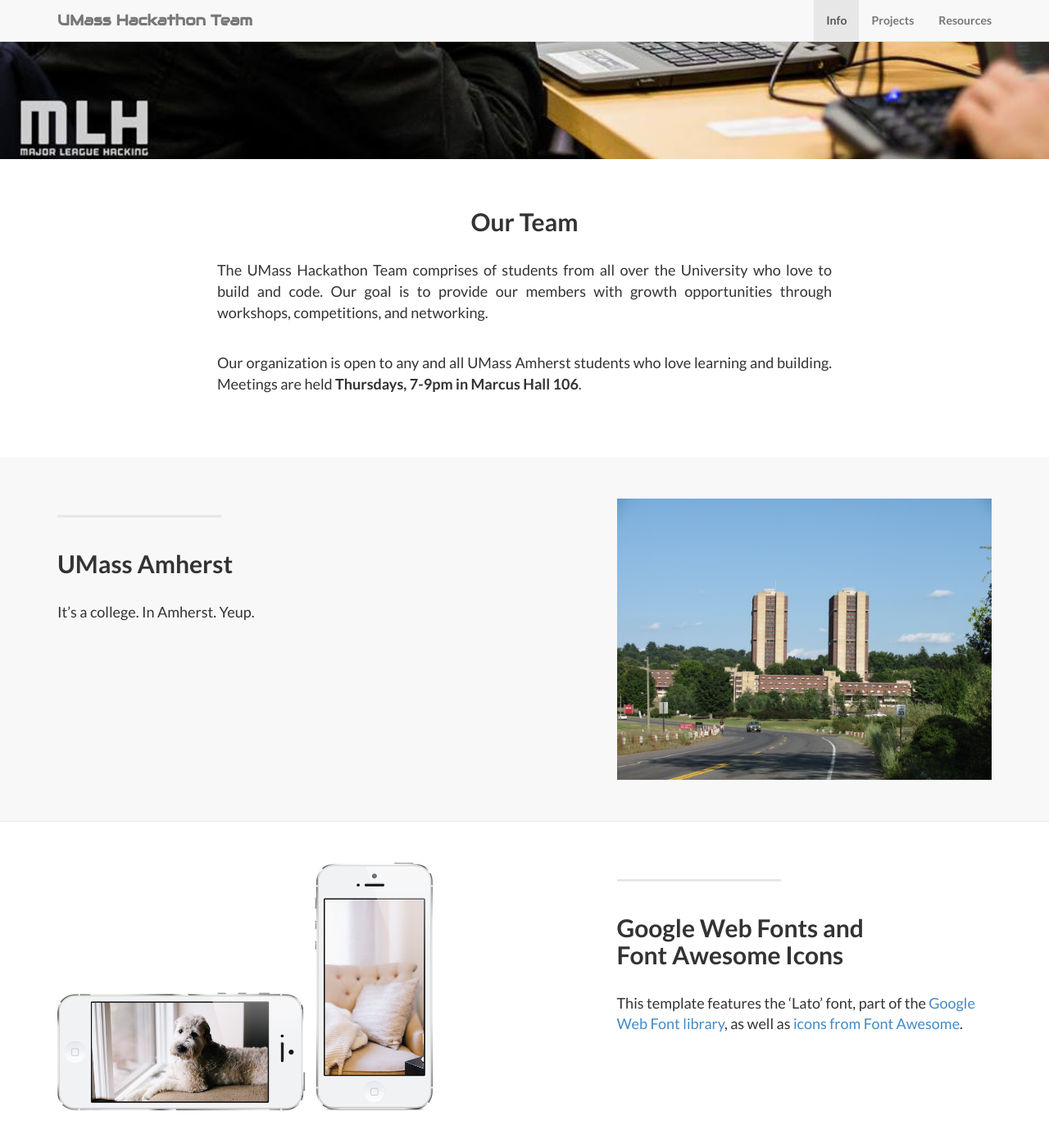
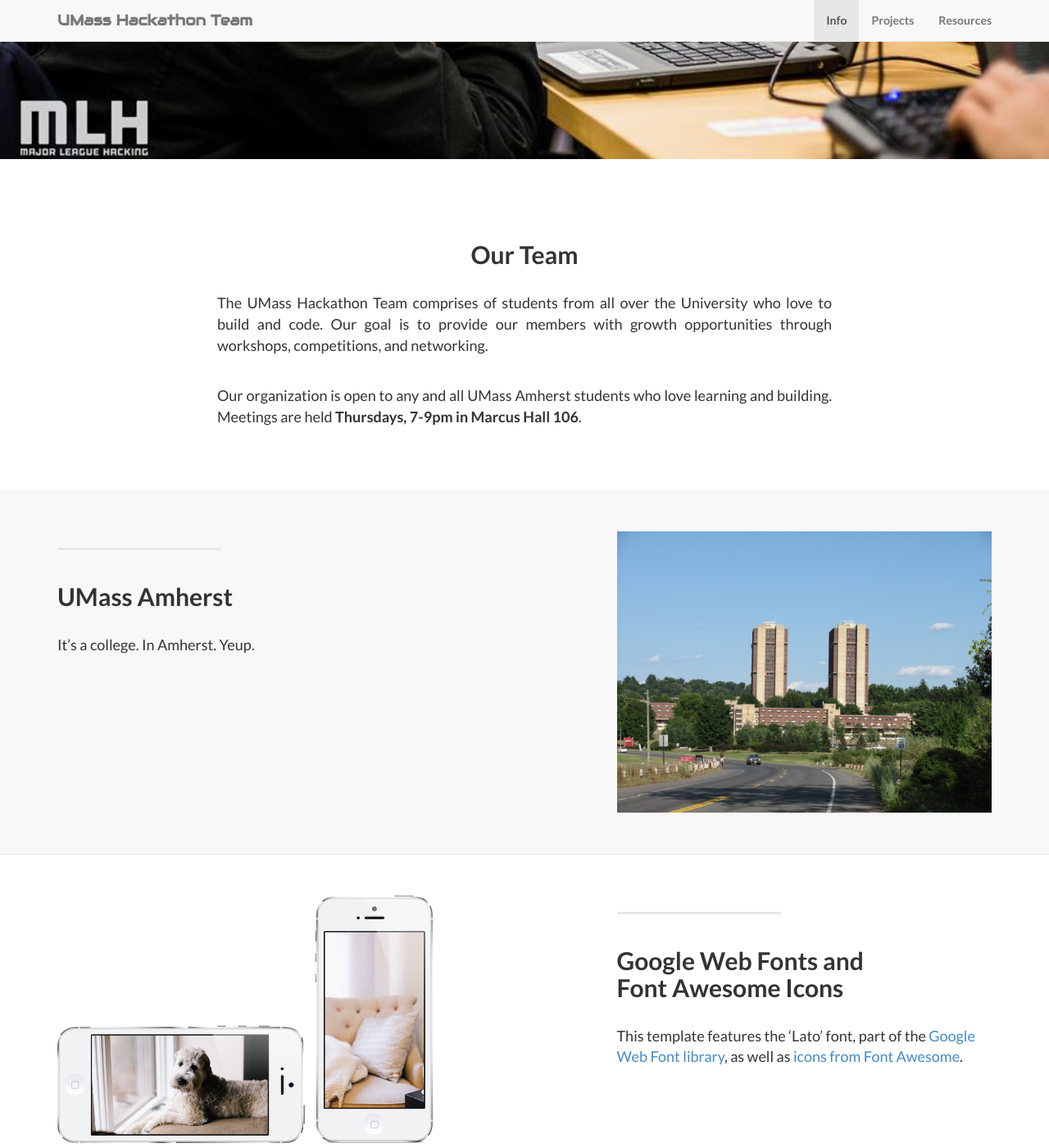
Before and after one commit to UMassHackathonTeam/UMassHackathonTeam.github.io, a Jekyll site: the page built from index.html, in a window 1280 px wide and 1400 px high, scrolled down 583 px. Shown: the whole window at 82% size. Built offline with Jekyll 4.4.1, drawn with Linux system fonts in a browser that asks for light colours.

Commit message:
Fixed Our Team

```diff
--- a/_includes/info.html
+++ b/_includes/info.html
@@ -3,7 +3,7 @@
         <div class="row">
             <div class="col-lg-8 col-lg-offset-2">
               <br/><br/>
-              <h2 class="section-heading">Our Team</h2>
+              <h2>Our Team</h2>
 
                 <p>The UMass Hackathon Team comprises of students from all over the University who love to build and code. Our goal is to provide our members with growth opportunities through workshops, competitions, and networking.</p>
 
--- a/css/landing-page.css
+++ b/css/landing-page.css
@@ -19,6 +19,10 @@
 h6 {
     font-family: "Lato","Helvetica Neue",Helvetica,Arial,sans-serif;
     font-weight: 700;
+}
+
+section#info h2 {
+    margin: 2em 0 1em;
 }
 
 section#info p {
```
